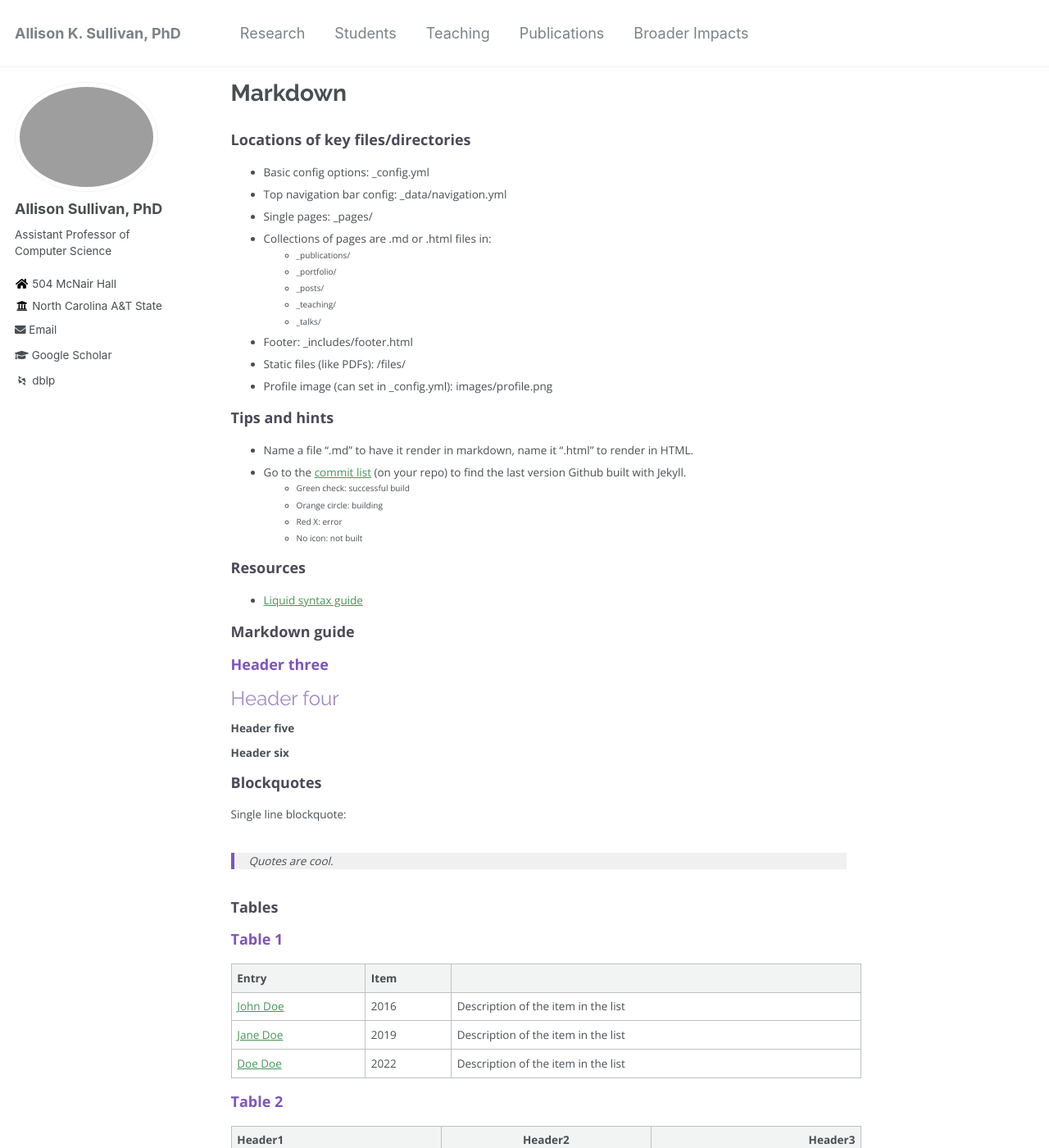
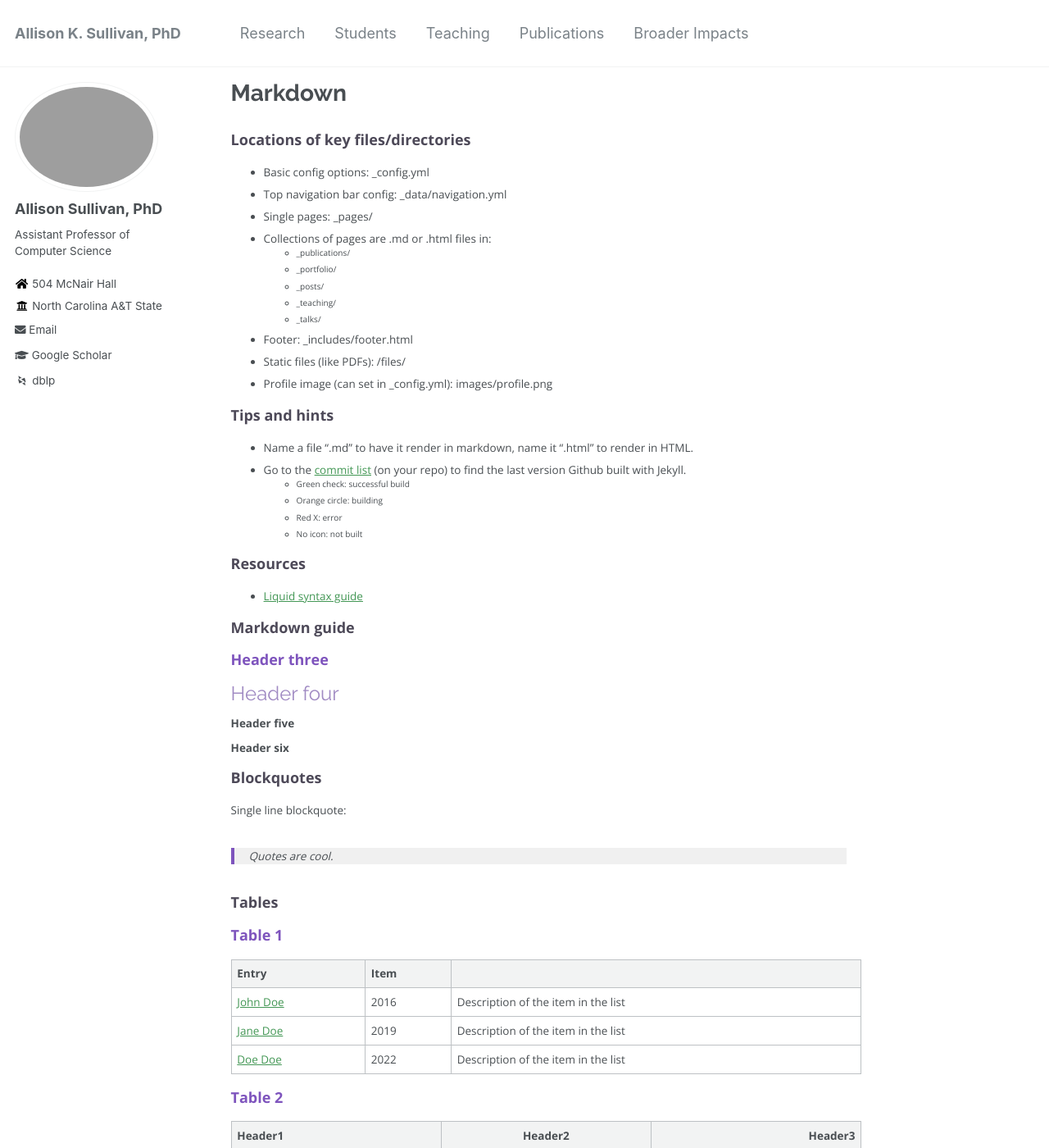
Before and after one commit to Allisonius/allisonius.github.io, a Jekyll site: the page built from _pages/markdown.md, in a window 1280 px wide and 1400 px high. Shown: the whole window at 82% size. Built offline with Jekyll 4.4.1, drawn with Linux system fonts in a browser that asks for light colours; some web fonts are replaced.

Commit message:
Update _base.scss

```diff
--- a/_sass/_base.scss
+++ b/_sass/_base.scss
@@ -175,7 +175,7 @@ ol li {
 
 li ul,
 li ol {
-  margin-top: 0.2em;
+  margin-top: 0.0em;
 }
 
 /*
```
